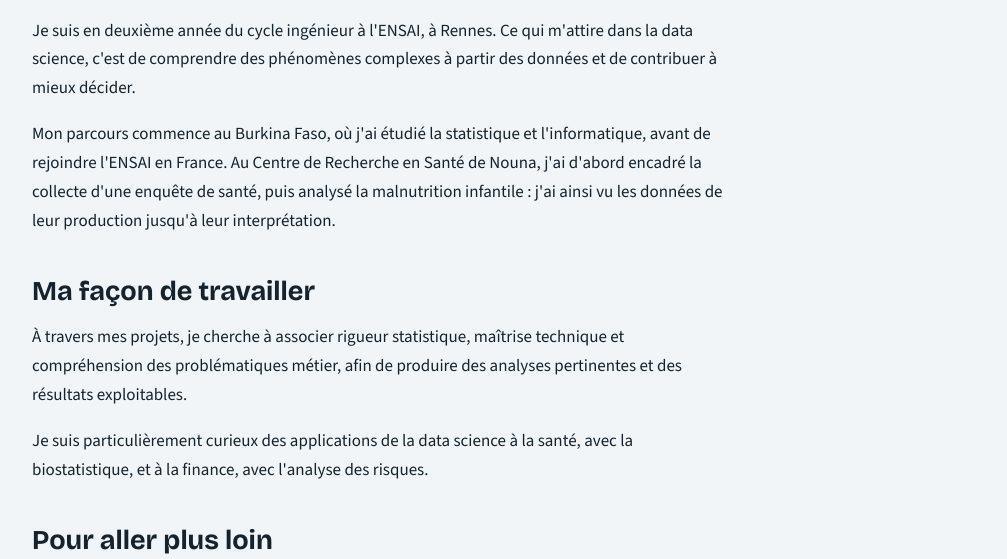
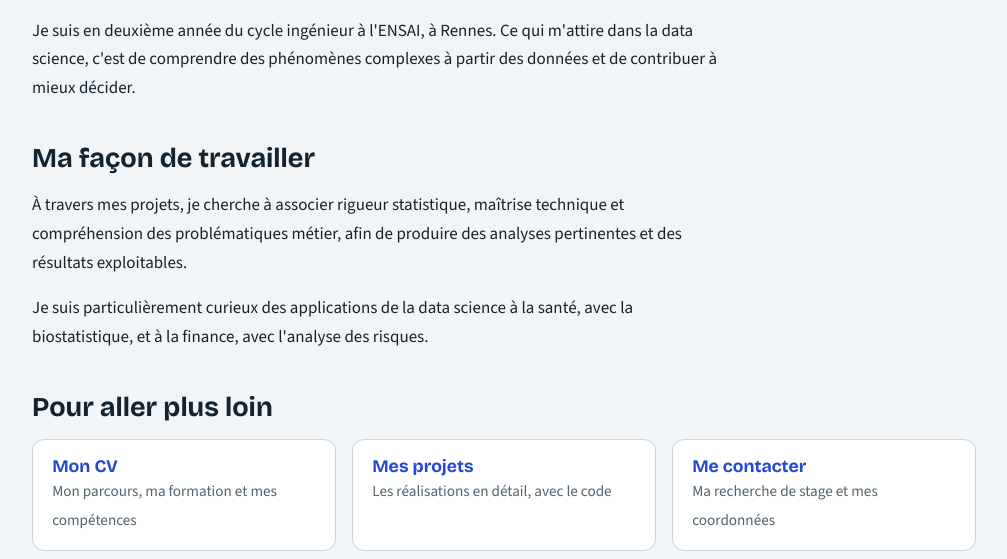
Before and after one commit to SoulamaMoussa/Moussa.github.io, a plain HTML site: page index.html in a window 1280 px wide. Shown: the part 241-800 px from the top of the page, without its empty margins (136-1143 px from the left). Drawn offline with nearby package versions, Linux system fonts and the light colour scheme.

Commit message:
Remove paragraph on Burkina Faso education and work
Removed a paragraph about educational background and experience.

```diff
--- a/index.html
+++ b/index.html
@@ -34,7 +34,6 @@
 
     <div class="text">
       <p>Je suis en deuxième année du cycle ingénieur à l'ENSAI, à Rennes. Ce qui m'attire dans la data science, c'est de comprendre des phénomènes complexes à partir des données et de contribuer à mieux décider.</p>
-      <p>Mon parcours commence au Burkina Faso, où j'ai étudié la statistique et l'informatique, avant de rejoindre l'ENSAI en France. Au Centre de Recherche en Santé de Nouna, j'ai d'abord encadré la collecte d'une enquête de santé, puis analysé la malnutrition infantile : j'ai ainsi vu les données de leur production jusqu'à leur interprétation.</p>
     </div>
 
     <h2>Ma façon de travailler</h2>
```
